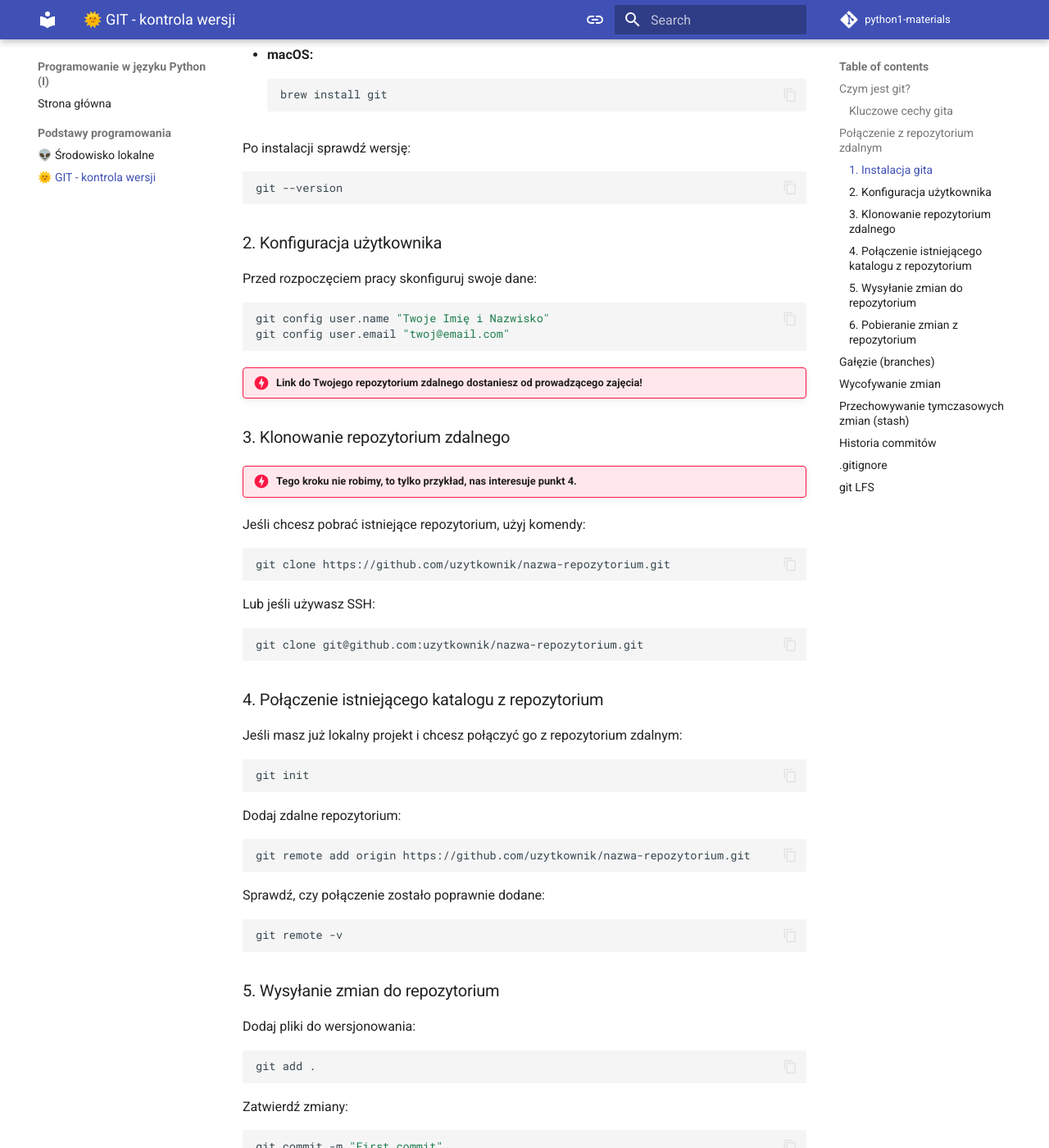
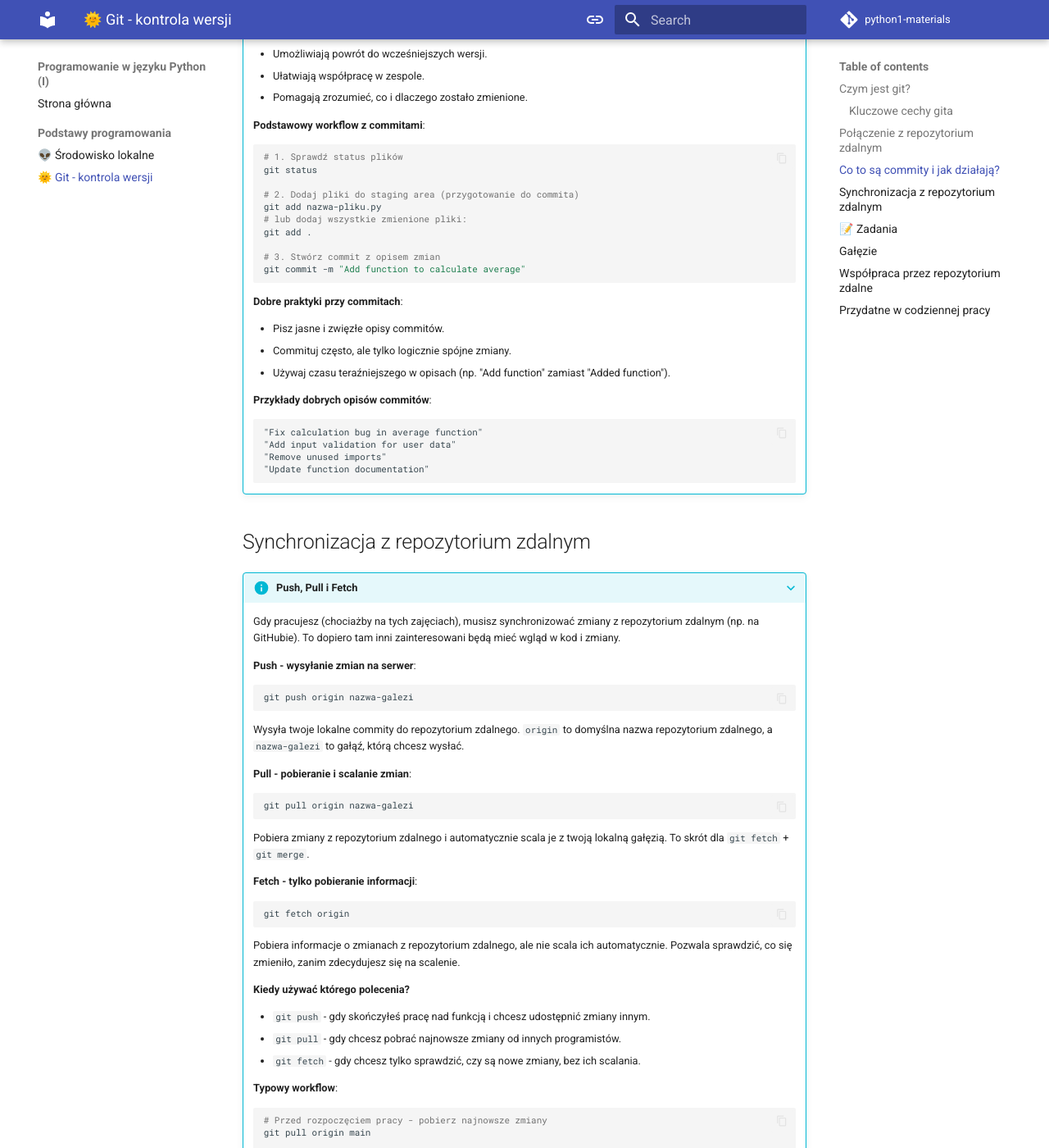
Before and after one commit to eo-agh/python1-materials, an MkDocs documentation site: the page built from docs/zaj01/git.md, in a window 1280 px wide and 1400 px high, scrolled down 995 px. Shown: the whole window at 82% size. Built offline with MkDocs 1.6.1 and Material for MkDocs 9.7.7, drawn with Linux system fonts in a browser that asks for light colours; comment, search, counter and statistics services are not loaded; some of the changed text lies outside the part shown.

Commit message:
Zaj01_changeApproach

````diff
--- a/docs/zaj0/srod-lok.md
+++ b/docs/zaj0/srod-lok.md
@@ -1,9 +1,55 @@
-# 📌 **Środowisko lokalne do pracy z Pythonem w Dockerze**
+# 📌 **Środowisko lokalne do pracy z Pythonem w kontenerze**
 
-## 🏁 1. Wprowadzenie
 Na tych zajęciach skonfigurujemy środowisko do pracy z Pythonem w kontenerze **Docker**. Dzięki temu każdy będzie miał **spójne, odizolowane środowisko**, w którym można instalować pakiety, uruchamiać skrypty i pracować z Pythonem **interaktywnie z poziomu IDE**.
 
 ---
+
+## 🏁 1. Połączenie z repozytorium w GitHub
+
+### 1.1 Instalacja git
+
+Jeśli nie masz jeszcze gita, możesz go zainstalować:
+
+- **Linux (Ubuntu/Debian):**
+  ```sh
+  sudo apt update
+  sudo apt install git
+  ```
+
+- **Windows:** Pobierz instalator ze strony [git-scm.com](https://git-scm.com/) i zainstaluj.
+
+- **macOS:**
+  ```sh
+  brew install git
+  ```
+
+Po instalacji sprawdź wersję w terminalu:
+```sh
+git --version
+```
+
+### 1.2 Klonowanie repozytorium zdalnego
+
+!!! danger "Link do Twojego repozytorium zdalnego dostaniesz od prowadzącego zajęcia!"
+
+Stwórz lokalną kopię repozytorium, użyj komendy:
+```sh
+git clone https://github.com/uzytkownik/nazwa-repozytorium.git
+```
+Lub jeśli używasz SSH:
+```sh
+git clone git@github.com:uzytkownik/nazwa-repozytorium.git
+```
+
+### 1.3 Konfiguracja użytkownika
+
+1. Wejdź w terminalu do folderu ze sklonowanym projektem.
+2. Skonfiguruj swoje dane:
+
+```sh
+git config user.name "Twoje Imię i Nazwisko"
+git config user.email "twoj@email.com"
+```
 
 ## 🛠 2. Instalacja Dockera
 
@@ -43,74 +89,71 @@ Na tych zajęciach skonfigurujemy środowisko do pracy z Pythonem w kontenerze *
 
 ---
 
-## 🔧 3. Tworzenie środowiska w Dockerze
+## 🔧 3. Konfiguracja IDE (VS Code) z Dockerem i Miniforge
 
-### 📂 3.1. Tworzenie folderu projektu
-Wybierz katalog, w którym chcesz pracować:
-```sh
-mkdir python1 && cd python1
-```
+- **Otwórz katalog projektu** w VS Code.
+- Zapoznaj się z widocznymi tam plikami:
 
-### 📜 3.2. Tworzenie pliku `Dockerfile`
-Stwórz plik `Dockerfile` i dodaj następującą zawartość:
-```dockerfile
-FROM condaforge/miniforge3:latest
+???- info "Plik `Dockerfile`"
 
-WORKDIR /app
+    Ten plik definiuje obraz Dockera z preinstalowanym Pythonem i condą.
 
-CMD ["/bin/bash", "-l"]
-```
+    ```dockerfile
+    FROM condaforge/miniforge3:latest
 
-### ⚙️ 3.3. Tworzenie pliku konfiguracyjnego VS Code
-Aby ułatwić integrację Dockera z VS Code, utwórz folder `.devcontainer` w katalogu projektu i w nim plik `devcontainer.json`:
-```json
-{
-    "name": "Python Dev Container",
-    "build": {
-        "dockerfile": "../Dockerfile"
-    },
-    "workspaceFolder": "/app",
-    "mounts": [
-        "source=${localWorkspaceFolder},target=/app,type=bind,consistency=cached"
-    ],
-    "customizations": {
-        "vscode": {
-            "settings": {
-                "terminal.integrated.defaultProfile.linux": "bash"
-            },
-            "extensions": [
-                "ms-python.python",
-                "ms-vscode-remote.remote-containers",
-                "ms-vscode-remote.dev-containers"
-            ]
+    WORKDIR /app
+
+    CMD ["/bin/bash", "-l"]
+    ```
+
+???- info "Plik `./.devcontainer/devcontainer.json`"
+
+    Ten plik konfiguruje VS Code do pracy w kontenerze Dockera z odpowiednimi rozszerzeniami.
+
+    ```json
+    {
+        "name": "Python Dev Container",
+        "build": {
+            "dockerfile": "../Dockerfile"
+        },
+        "workspaceFolder": "/app",
+        "mounts": [
+            "source=${localWorkspaceFolder},target=/app,type=bind,consistency=cached"
+        ],
+        "customizations": {
+            "vscode": {
+                "settings": {
+                    "terminal.integrated.defaultProfile.linux": "bash"
+                },
+                "extensions": [
+                    "ms-python.python",
+                    "ms-vscode-remote.remote-containers",
+                    "ms-vscode-remote.dev-containers"
+                ]
+            }
         }
     }
-}
+    ```
 
-```
-
-### 🚀 3.4. Budowanie obrazu Dockera
+- Ręcznie zbuduj obraz w terminalu:
 ```sh
 docker build -t python-env .
 ```
 
-### 🔄 3.5. Uruchamianie kontenera
-Uruchom kontener w trybie interaktywnym i podłącz lokalny katalog:
+- Uruchom kontener w trybie interaktywnym i podłącz lokalny katalog:
 ```sh
 docker run -it -v .:/app python-env /bin/bash -l
 ```
-Dzięki temu wszystkie zmiany w katalogu `python1` będą widoczne w kontenerze.
+Dzięki temu wszystkie zmiany w projekcie będą widoczne w kontenerze.
 
 ---
 
-## 🖥️ 4. Konfiguracja IDE (VS Code) z Dockerem i Miniforge
-Aby połączyć się z kontenerem w **VS Code**:
+Teraz chcemy sobie ułatwić życie, połączyć się do kontenera bezpośrednio z VS Code:
 
-1. **Zainstaluj rozszerzenie** ➝ `Remote - Containers` lub `Dev Container`.
-2. **Otwórz katalog projektu** w VS Code.
-3. Kliknij `Ctrl+Shift+P` i wybierz **`Remote-Containers: Reopen in Container`**.
-4. VS Code uruchomi kontener i otworzy projekt w odizolowanym środowisku.
-5. Otwórz terminal w VS Code (`Ctrl+~`) i sprawdź aktywne środowisko Conda:
+- **Zainstaluj rozszerzenie** ➝ `Remote - Containers` lub `Dev Container`.
+- Kliknij `Ctrl+Shift+P` i wybierz **`Remote-Containers: Reopen in Container`**.
+- VS Code uruchomi kontener i otworzy projekt w odizolowanym środowisku.
+- Otwórz terminal w VS Code (`Ctrl+~`) i sprawdź aktywne środowisko Conda:
    ```sh
    conda info --envs
    ```
@@ -134,7 +177,7 @@ pip install requests
 
 ---
 
-## 🏃‍♂️ 6. Uruchamianie skryptów
+## 📝 Zadania
 
 Utwórz plik `main.py`:
 
--- a/docs/zaj01/git.md
+++ b/docs/zaj01/git.md
@@ -14,93 +14,100 @@ Git to rozproszony system kontroli wersji, który umożliwia śledzenie zmian w
 
 ## Połączenie z repozytorium zdalnym
 
-Aby połączyć się z repozytorium zdalnym, musisz wykonać następujące kroki:
+Tą funkcjonalość mamy już opanowaną - zrobiliśmy to w poprzednich krokach.
 
-### 1. Instalacja gita
-Jeśli nie masz jeszcze gita, możesz go zainstalować:
+## Co to są commity i jak działają?
 
-- **Linux (Ubuntu/Debian):**
-  ```sh
-  sudo apt update
-  sudo apt install git
-  ```
+???+ info "Commit - zapisywanie zmian"
 
-- **Windows:** Pobierz instalator ze strony [git-scm.com](https://git-scm.com/) i zainstaluj.
+    **Commit** to jak "zapisanie gry" w programowaniu. To moment, w którym zapisujesz aktualny stan swoich plików w repozytorium git. Każdy commit ma unikalny identyfikator (hash) i zawiera informacje o tym, co zostało zmienione, kiedy i przez kogo.
 
-- **macOS:**
-  ```sh
-  brew install git
-  ```
+    **Dlaczego commity są ważne?**
 
-Po instalacji sprawdź wersję:
-```sh
-git --version
-```
+    - Pozwalają śledzić historię zmian w kodzie.
+    - Umożliwiają powrót do wcześniejszych wersji.
+    - Ułatwiają współpracę w zespole.
+    - Pomagają zrozumieć, co i dlaczego zostało zmienione.
 
-### 2. Konfiguracja użytkownika
-Przed rozpoczęciem pracy skonfiguruj swoje dane:
-```sh
-git config user.name "Twoje Imię i Nazwisko"
-git config user.email "twoj@email.com"
-```
+    **Podstawowy workflow z commitami**:
+    ```sh
+    # 1. Sprawdź status plików
+    git status
 
-!!! danger "Link do Twojego repozytorium zdalnego dostaniesz od prowadzącego zajęcia!"
+    # 2. Dodaj pliki do staging area (przygotowanie do commita)
+    git add nazwa-pliku.py
+    # lub dodaj wszystkie zmienione pliki:
+    git add .
 
-### 3. Klonowanie repozytorium zdalnego
+    # 3. Stwórz commit z opisem zmian
+    git commit -m "Add function to calculate average"
+    ```
 
-!!! danger "Tego kroku nie robimy, to tylko przykład, nas interesuje punkt 4."
+    **Dobre praktyki przy commitach**:
 
-Jeśli chcesz pobrać istniejące repozytorium, użyj komendy:
-```sh
-git clone https://github.com/uzytkownik/nazwa-repozytorium.git
-```
-Lub jeśli używasz SSH:
-```sh
-git clone git@github.com:uzytkownik/nazwa-repozytorium.git
-```
+    - Pisz jasne i zwięzłe opisy commitów.
+    - Commituj często, ale tylko logicznie spójne zmiany.
+    - Używaj czasu teraźniejszego w opisach (np. "Add function" zamiast "Added function").
 
-### 4. Połączenie istniejącego katalogu z repozytorium
-Jeśli masz już lokalny projekt i chcesz połączyć go z repozytorium zdalnym:
-```sh
-git init
-```
-Dodaj zdalne repozytorium:
-```sh
-git remote add origin https://github.com/uzytkownik/nazwa-repozytorium.git
-```
-Sprawdź, czy połączenie zostało poprawnie dodane:
-```sh
-git remote -v
-```
+    **Przykłady dobrych opisów commitów**:
+    ```
+    "Fix calculation bug in average function"
+    "Add input validation for user data"
+    "Remove unused imports"
+    "Update function documentation"
+    ```
 
-### 5. Wysyłanie zmian do repozytorium
-Dodaj pliki do wersjonowania:
-```sh
-git add .
-```
-Zatwierdź zmiany:
-```sh
-git commit -m "First commit"
-```
-Wypchnij zmiany na zdalne repozytorium:
-```sh
-git push -u origin lokalna-nazwa-galezi:main --force
-```
+## Synchronizacja z repozytorium zdalnym
 
-### 6. Pobieranie zmian z repozytorium
-Aby pobrać najnowsze zmiany z repozytorium:
-```sh
-git pull origin main
-```
+???+ info "Push, Pull i Fetch"
+
+    Gdy pracujesz (chociażby na tych zajęciach), musisz synchronizować zmiany z repozytorium zdalnym (np. na GitHubie). To dopiero tam inni zainteresowani będą mieć wgląd w kod i zmiany.
+
+    **Push - wysyłanie zmian na serwer**:
+    ```sh
+    git push origin nazwa-galezi
+    ```
+    Wysyła twoje lokalne commity do repozytorium zdalnego. `origin` to domyślna nazwa repozytorium zdalnego, a `nazwa-galezi` to gałąź, którą chcesz wysłać.
+
+    **Pull - pobieranie i scalanie zmian**:
+    ```sh
+    git pull origin nazwa-galezi
+    ```
+    Pobiera zmiany z repozytorium zdalnego i automatycznie scala je z twoją lokalną gałęzią. To skrót dla `git fetch` + `git merge`.
+
+    **Fetch - tylko pobieranie informacji**:
+    ```sh
+    git fetch origin
+    ```
+    Pobiera informacje o zmianach z repozytorium zdalnego, ale nie scala ich automatycznie. Pozwala sprawdzić, co się zmieniło, zanim zdecydujesz się na scalenie.
+
+    **Kiedy używać którego polecenia?**
+
+    - `git push` - gdy skończyłeś pracę nad funkcją i chcesz udostępnić zmiany innym.
+    - `git pull` - gdy chcesz pobrać najnowsze zmiany od innych programistów.
+    - `git fetch` - gdy chcesz tylko sprawdzić, czy są nowe zmiany, bez ich scalania.
+
+    **Typowy workflow**:
+    ```sh
+    # Przed rozpoczęciem pracy - pobierz najnowsze zmiany
+    git pull origin main
+
+    # Po skończeniu pracy - wyślij swoje zmiany
+    git push origin moja-galez
+    ```
+
+## 📝 Zadania
+
+1. Przenieś swoje zmiany po wykonanym poprzednim zadaniu do staging area.
+2. Zacommituj je.
+3. Wypchnij swoje zmiany do repozytorium zdalnego.
 
 ---
 
-Teraz masz podstawową wiedzę na temat gita i połączenia się z repozytorium zdalnym. Możesz rozpocząć pracę nad swoimi zadaniami!
+## Gałęzie
 
-!!! tip "Nowoczesne IDE mają moduły do obsługi kontroli wersji, więc możemy używać interfejsu graficznego zamiast poleceń w terminalu."
+???+ info "Branches"
 
-???- tip "Praca z gałęziami"
-    ## Gałęzie (branches)
     Gałęzie pozwalają na jednoczesne rozwijanie różnych funkcji projektu bez wpływania na główną wersję kodu. To bardzo użyteczne, gdy kilka osób pracuje nad różnymi aspektami projektu lub gdy testujesz nowe funkcjonalności przed ich wdrożeniem do głównej wersji kodu.
 
     **Tworzenie nowej gałęzi**:
@@ -125,17 +132,68 @@ Teraz masz podstawową wiedzę na temat gita i połączenia się z repozytorium
     Dzięki temu unikasz konieczności tworzenia gałęzi i przełączania się na nią osobno.
 
     **Merging (scalanie gałęzi)**:
-    Aby scalić zmiany z innej gałęzi do głównej (`main`):
+
+    Przykład: synchronizacja swojej gałęzi z najnowszymi zmianami z `main`:
     ```sh
-    git checkout main
+    # 1. Przełącz się na swoją gałąź
+    git checkout feature/kalkulator
+
+    # 2. Pobierz najnowsze zmiany z main
+    git pull origin main
+
+    # 3. Scal zmiany z main do swojej gałęzi
+    git merge main
+
+    # 4. Wyślij zaktualizowaną gałąź
+    git push origin feature/kalkulator
     ```
+
+    **Kiedy to robić?**
+
+    - Gdy ktoś inny dodał zmiany do main, a ty chcesz mieć najnowszą wersję.
+    - Gdy chcesz uniknąć konfliktów przy końcowym mergowaniu.
+    - Gdy chcesz przetestować swoją funkcję z najnowszymi zmianami.
+
+    **Alternatywnie - rebase (bardziej eleganckie)**:
     ```sh
-    git merge nazwa-galezi
+    git checkout feature/kalkulator
+    git pull origin main
+    git rebase main
+    git push origin feature/kalkulator
     ```
-    Scalanie przydaje się, gdy zakończysz prace nad nową funkcjonalnością i chcesz dodać ją do głównej wersji kodu.
 
-???- tip "Revert i Reset"
-    ## Wycofywanie zmian
+## Współpraca przez repozytorium zdalne
+
+???+ info "Pull Requests"
+
+    Pull Requesty to sposób na proponowanie zmian w kodzie i ich review przed mergowaniem do głównej gałęzi.
+
+    **Workflow**:
+
+    1. Wyślij gałąź na serwer: `git push origin feature/kalkulator`.
+    2. Na GitHubie kliknij "Compare & pull request".
+    3. Wypełnij tytuł i opis zmian.
+    4. Poproś o review od innych programistów.
+    5. Po zaakceptowaniu - merge do głównej gałęzi.
+
+    **Dlaczego PR?**
+
+    - Code review przed mergowaniem.
+    - Dokumentacja zmian i dyskusji.
+    - Lepsza jakość kodu.
+    - Współpraca w zespole.
+
+---
+
+Teraz masz podstawową wiedzę na temat gita. Możemy zaczynać pracę nad Pythonem!
+
+!!! tip "Nowoczesne IDE mają moduły do obsługi kontroli wersji, więc możemy używać interfejsu graficznego zamiast poleceń w terminalu."
+
+---
+
+## Przydatne w codziennej pracy
+
+???- tip "Revert i Reset - wycofywanie zmian"
 
     Błędy zdarzają się każdemu. Dlatego git oferuje kilka metod na ich cofnięcie.
 
@@ -158,7 +216,6 @@ Teraz masz podstawową wiedzę na temat gita i połączenia się z repozytorium
     Przywraca wersję pliku do ostatniego stanu w repozytorium. Przydatne, jeśli zmieniłeś plik przez pomyłkę.
 
 ???- tip "Stash – przechowanie tymczasowych zmian"
-    ## Przechowywanie tymczasowych zmian (stash)
 
     Czasami pracujemy nad jakąś zmianą, ale musimy pilnie przełączyć się na inną gałąź. W takich przypadkach możemy użyć `stash`.
 
@@ -175,7 +232,6 @@ Teraz masz podstawową wiedzę na temat gita i połączenia się z repozytorium
     Dzięki temu odzyskujesz zapisane zmiany.
 
 ???- tip "Sprawdzanie historii commitów"
-    ## Historia commitów
 
     Historia commitów pomaga w śledzeniu zmian w kodzie, co jest szczególnie przydatne w zespołach.
 
@@ -191,7 +247,6 @@ Teraz masz podstawową wiedzę na temat gita i połączenia się z repozytorium
     Pozwala szybko zobaczyć strukturę commitów i ich relacje.
 
 ???- tip "Usuwanie plików z repozytorium i `.gitignore`"
-    ## .gitignore
 
     Nie zawsze chcemy, aby dany plik był częścią repozytorium.
 
@@ -225,7 +280,6 @@ Teraz masz podstawową wiedzę na temat gita i połączenia się z repozytorium
     Plik `.gitignore` powinien być umieszczony w głównym katalogu repozytorium.
 
 ???- tip "git LFS (Large File Storage)"
-    ## git LFS
 
     Jeśli pracujesz z dużymi plikami, git może nie być optymalny do ich przechowywania. Git LFS (Large File Storage) to rozszerzenie gita, które pozwala przechowywać duże pliki osobno od kodu źródłowego.
 
--- a/mkdocs.yml
+++ b/mkdocs.yml
@@ -41,8 +41,11 @@ markdown_extensions:
   - pymdownx.superfences
   - pymdownx.details
 
+watch:
+  - docs
+
 nav:
   - Strona główna: index.md
   - Podstawy programowania:
     - 👽 Środowisko lokalne: zaj0/srod-lok.md
-    - 🌞 GIT - kontrola wersji: zaj01/git.md
+    - 🌞 Git - kontrola wersji: zaj01/git.md
````
Also changed, not shown: other parts of docs/zaj0/srod-lok.md (+1 -1 lines).
